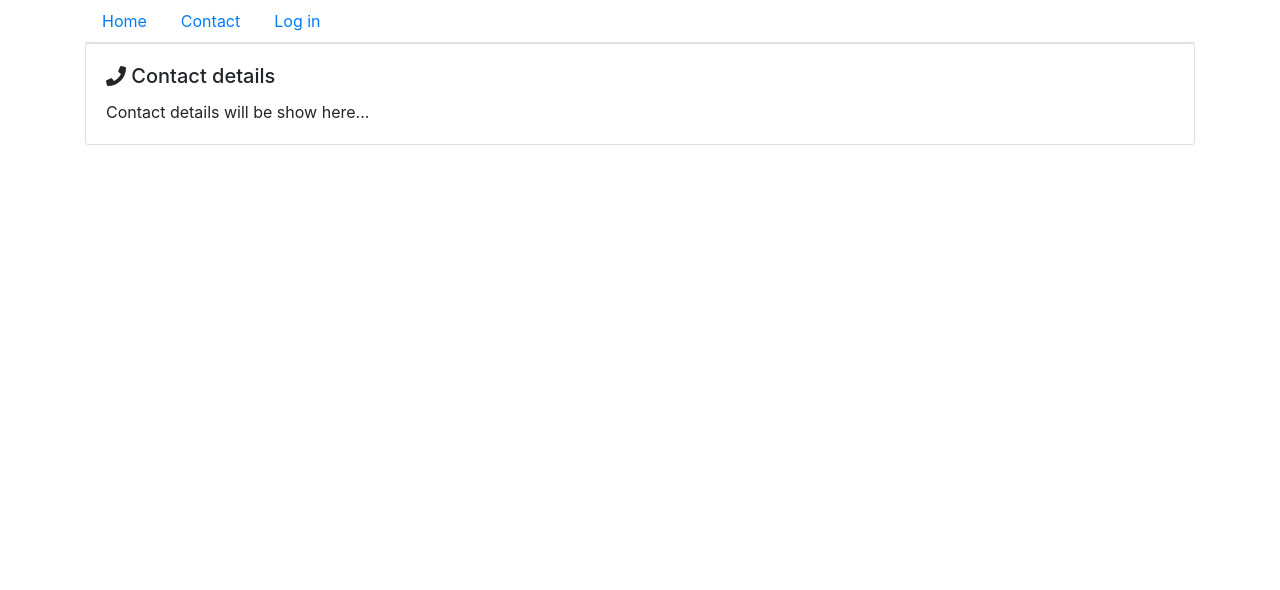
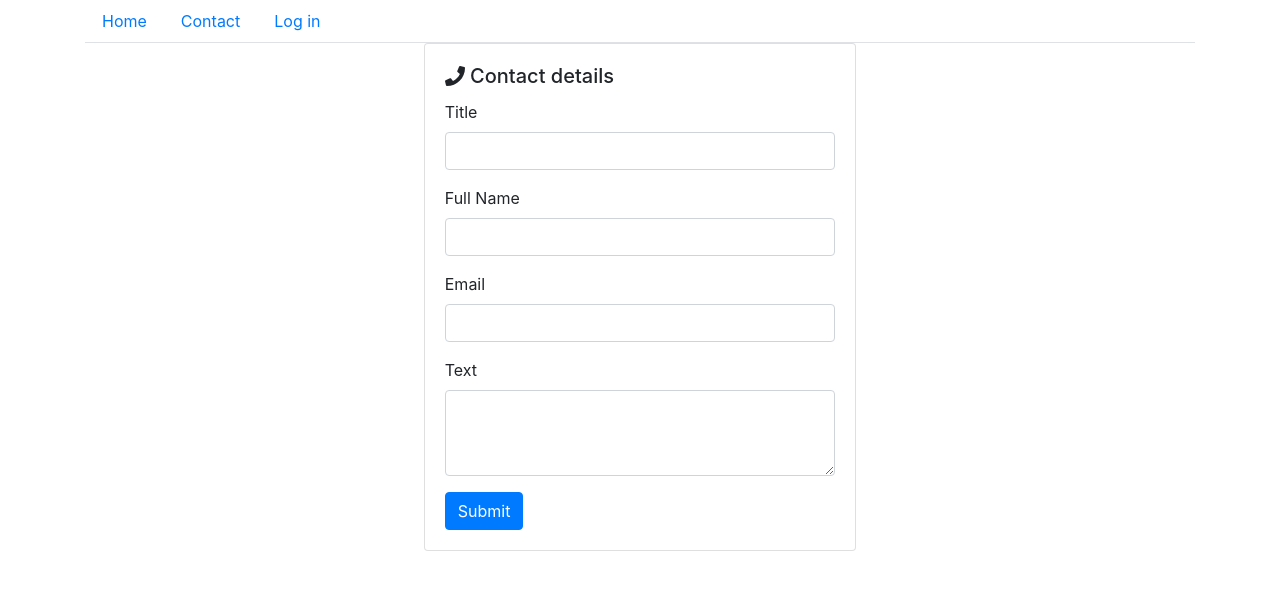
Before and after one commit to MilijanaM/aplikacija, a React (Create React App) app in the folder front-end3/: page /#/contact in a window 1280 px wide. Shown: the top 590 px of the page. Built offline with nearby package versions, Linux system fonts and the light colour scheme.

Commit message:
contact page

```diff
--- a/front-end3/package.json
+++ b/front-end3/package.json
@@ -15,6 +15,7 @@
     "@types/react-dom": "^16.9.0",
     "axios": "^0.19.2",
     "bootstrap": "^4.5.0",
+    "formik": "^2.1.4",
     "jquery": "^3.5.1",
     "popper.js": "^1.16.1",
     "react": "^16.13.1",
--- a/front-end3/src/components/ContactPage/ContactPage.tsx
+++ b/front-end3/src/components/ContactPage/ContactPage.tsx
@@ -1,23 +1,66 @@
 import React from 'react';
 import { FontAwesomeIcon } from '@fortawesome/react-fontawesome';
 import { faPhone } from '@fortawesome/free-solid-svg-icons';
-import { Container, Card } from 'react-bootstrap';
+import { Container, Card, Form as BootstrapForm, Button, Row, Col } from 'react-bootstrap';
 
-export default class ContactPage extends React.Component{
+import { Formik, Form, Field, ErrorMessage } from "formik"
 
-    render(){
-        return(
+export default class ContactPage extends React.Component {
+
+    render() {
+        return (
             <Container>
+                <Formik
+                    initialValues={{
+                        title: '',
+                        fullName: '',
+                        email: '',
+                        text: '',
+                    }}
+                    onSubmit={(values, { setSubmitting }) => {
+                        setTimeout(() => {
+                            alert(JSON.stringify(values, null, 2));
+                            setSubmitting(false);
+                        }, 400);
+                    }}
+                >
+                    {({ isSubmitting }) => (
+                        <Form>
+                            <Container>
+                                <Row className="justify-content-center"  >
+                                    <Col lg="5" md="6" sm="12" xs="12" >
                                         <Card>
                                             <Card.Body>
                                                 <Card.Title>
-                   <FontAwesomeIcon icon={faPhone}/> Contact details
+                                                    <FontAwesomeIcon icon={faPhone} /> Contact details
                                     </Card.Title>
-                   <Card.Text>
-                       Contact details will be show here...
-                   </Card.Text>
+
+                                                <BootstrapForm.Group>
+                                                    <BootstrapForm.Label>Title</BootstrapForm.Label>
+                                                    <Field type="text" className="form-control" name="title" />
+                                                </BootstrapForm.Group>
+                                                <BootstrapForm.Group>
+                                                    <BootstrapForm.Label>Full Name</BootstrapForm.Label>
+                                                    <Field type="text" className="form-control" name="fullName" />
+                                                </BootstrapForm.Group>
+                                                <BootstrapForm.Group>
+                                                    <BootstrapForm.Label>Email</BootstrapForm.Label>
+                                                    <Field type="text" className="form-control" name="email" />
+                                                </BootstrapForm.Group>
+                                                <BootstrapForm.Group>
+                                                    <BootstrapForm.Label>Text</BootstrapForm.Label>
+                                                    <Field type="text" as="textarea" className="form-control" rows="3" name="text" />
+                                                </BootstrapForm.Group>
+                                                <Button variant="primary" disabled={isSubmitting} type="submit">Submit</Button>
                                             </Card.Body>
                                         </Card>
+                                    </Col>
+
+                                </Row>
+                            </Container>
+                        </Form>
+                    )}
+                </Formik>
 
 
             </Container>
```
Also changed, not shown: 1 other file (tests, documents, lock files or other folders). Lines whose indentation alone changed are shown as unchanged.
